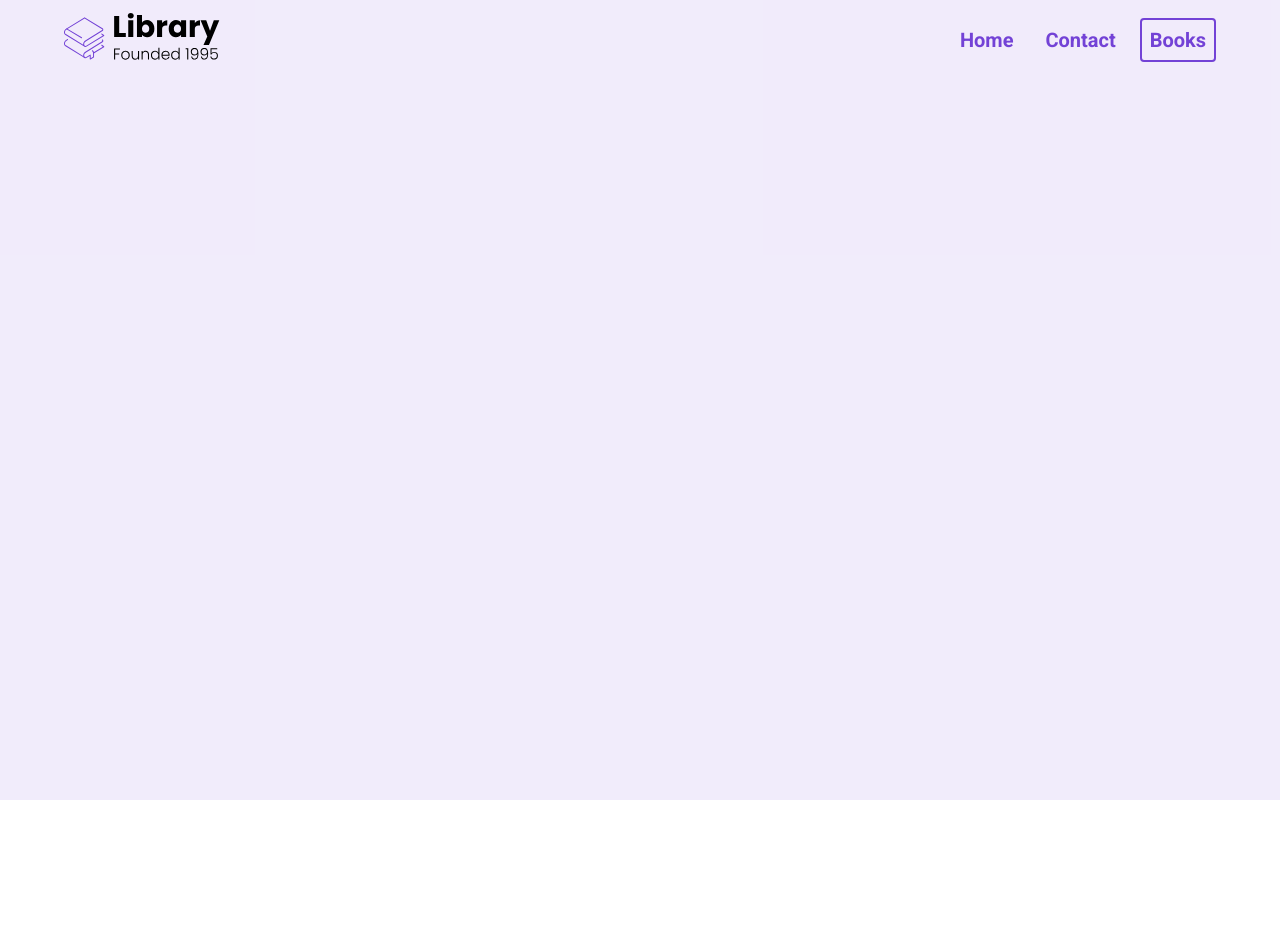
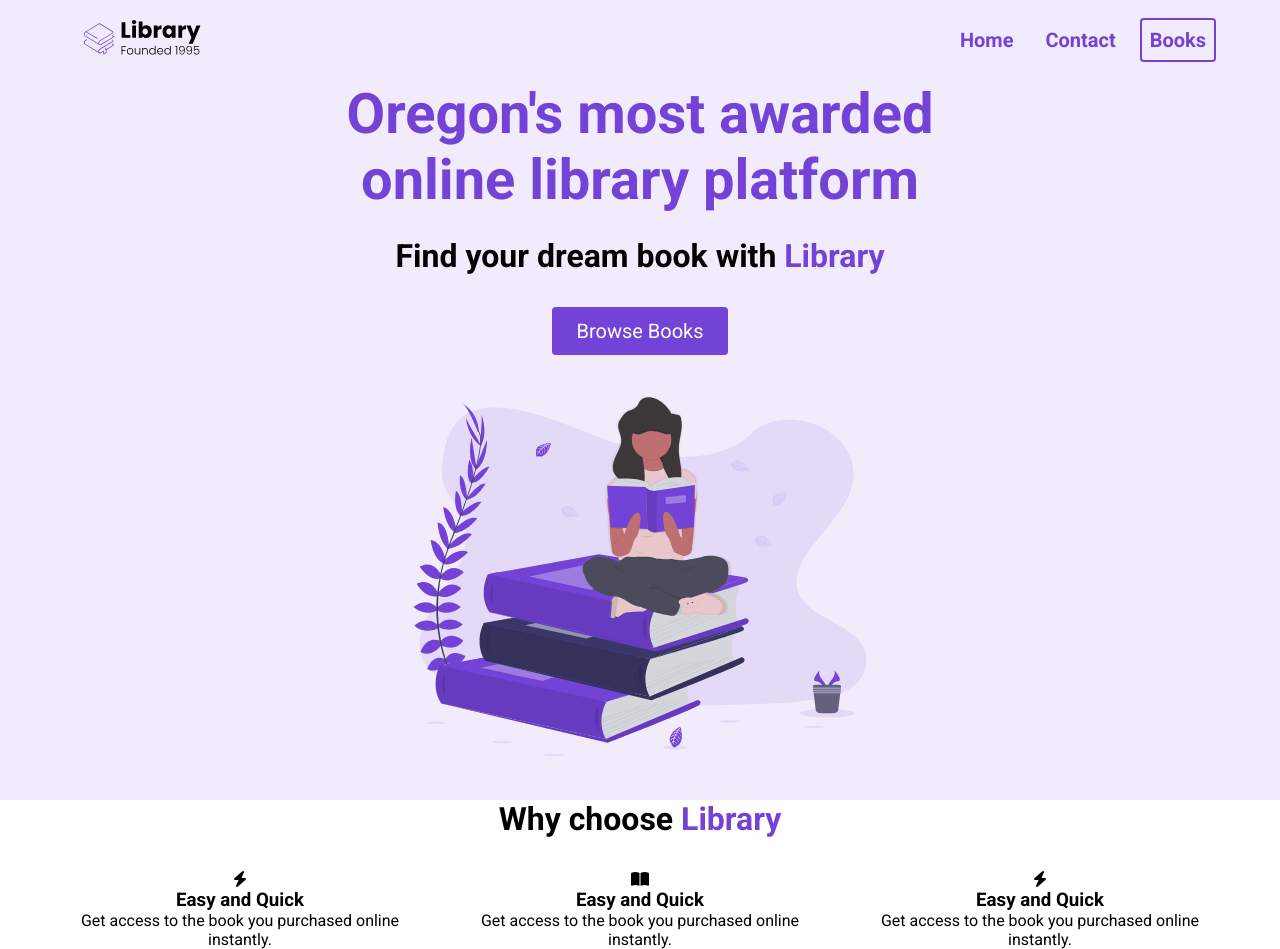
Before and after one commit to astevens104/advancedLibrary, a plain HTML site: page index.html in a window 1280 px wide. Before the commit the page ends 800 px from the top, so only its background shows below. Drawn offline with Linux system fonts and the light colour scheme.

Commit message:
started landing page

```diff
--- a/index.html
+++ b/index.html
@@ -5,6 +5,7 @@
     <meta name="viewport" content="width=device-width, initial-scale=1.0">
     <title>Library</title>
     <link rel="stylesheet" href="styles.css">
+    <script src="https://kit.fontawesome.com/a8a120cec2.js" crossorigin="anonymous"></script>
 </head>
 <body>
     <section id="landing">
@@ -19,8 +20,80 @@
             </div>
         </nav>
         <header>
-
+            <div class="header__container">
+                <div class="header__description">
+                    <h1>Oregon's most awarded online library platform</h1>
+                    <h2>Find your dream book with <span class="purple">Library</span></h2>
+                    <button class="btn">Browse Books</button>
+                </div>
+                <figure class="header__img--wrapper">
+                    <img src="./assets/Undraw_Books.svg" alt="">
+                </figure>
+            </div>
         </header>
     </section>
+
+    <main>
+        <section id="highlights">
+            <div class="container">
+                <div class="row">
+                    <h2 class="section__title">
+                        Why choose <span class="purple">Library</span>
+                    </h2>
+                    <div class="highlight__wrapper">
+                        <div class="highlight">
+                            <div class="highlight__img">
+                                <i class="fa-solid fa-bolt"></i>
+                                <h3 class="highlight__subtitle">
+                                    Easy and Quick
+                                </h3>
+                                <p class="highlight__para">
+                                    Get access to the book you purchased online instantly.
+                                </p>
+                            </div>
+                        </div>
+                        <div class="highlight">
+                            <div class="highlight__img">
+                                <i class="fa-solid fa-book-open"></i>
+                                <h3 class="highlight__subtitle">
+                                    Easy and Quick
+                                </h3>
+                                <p class="highlight__para">
+                                    Get access to the book you purchased online instantly.
+                                </p>
+                            </div>
+                        </div>
+                        <div class="highlight">
+                            <div class="highlight__img">
+                                <i class="fa-solid fa-bolt"></i>
+                                <h3 class="highlight__subtitle">
+                                    Easy and Quick
+                                </h3>
+                                <p class="highlight__para">
+                                    Get access to the book you purchased online instantly.
+                                </p>
+                            </div>
+                        </div>
+                    </div>
+                </div>
+            </div>
+        </section>
+
+        <section id="features">
+            <div class="container">
+                <div class="row">
+
+                </div>
+            </div>
+        </section>
+
+        <section id="recent">
+            <div class="container">
+                <div class="row">
+
+                </div>
+            </div>
+        </section>
+    </main>
 </body>
 </html>
--- a/styles.css
+++ b/styles.css
@@ -12,6 +12,13 @@ nav {
   display: flex;
 }
 
+img {
+    width: 100%;
+    height: 100%;
+    max-height: 50vh;
+    padding: 20px;
+}
+
 .nav__container {
     width: 100%;
     max-width: 1200px;
@@ -20,6 +27,10 @@ nav {
     justify-content: space-between;
     align-items: center;
     margin: 0 auto;
+}
+
+.purple {
+    color: #7342d6;
 }
 
 .logo {
@@ -63,3 +74,81 @@ li {
 header {
     height: calc(100vh - 80px);
 }
+
+.header__container {
+    width: 100%;
+    max-width: 720px;
+    margin: 0 auto;
+    height: 100%;
+    display: flex;
+    flex-direction: column;
+    justify-content: space-around;
+}
+
+.header__description {
+    display: flex;
+    flex-direction: column;
+    align-items: center;
+}
+
+h1 {
+    font-size: 56px;
+    color: #7342d6;
+    margin-bottom: 24px;
+    text-align: center;
+}
+
+h2 {
+    font-size: 32px;
+    text-align: center;
+    margin-bottom: 32px;
+}
+
+button {
+    cursor: pointer;
+}
+
+button:active {
+    transform: translateY(2px);
+}
+
+.btn {
+    background-color: #7342d6;
+    color: white;
+    padding: 12px 24px;
+    font-size: 20px;
+    border-radius: 4px;
+    border: none;
+}
+
+.header__img--wrapper {
+    padding: 20px;
+}
+
+.container {
+    padding: 56 0;
+}
+
+.row {
+    width: 100%;
+    max-width: 1200px;
+    margin: 0 auto;
+}
+
+/*
+
+HIGHTLIGHTS
+
+*/
+
+.highlight__wrapper {
+    display: flex;
+}
+
+.highlight {
+    padding: 0 24px;
+    width: calc(100% / 3);
+    display: flex;
+    flex-direction: column;
+    text-align: center;
+}
```
Also changed, not shown: books.html (+3 -8 lines).
